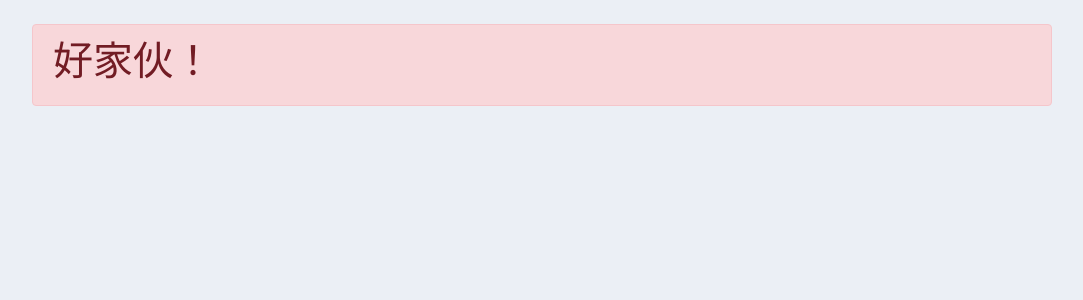
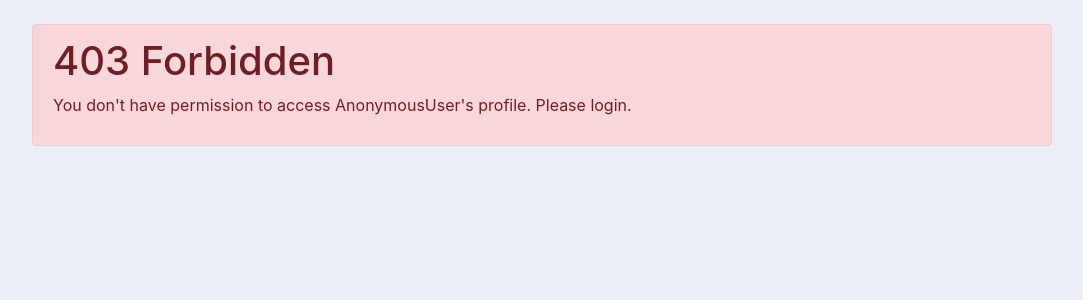
Before and after one commit to jialen2/Course_Partner_Matcher, a Django app: page /home in a window 1280 px wide; the page is wider, and only the part inside the window is pictured. Shown: the part 78-378 px from the top of that part, without its empty margins (98-1181 px from the left). Run offline with Django 3.2, Linux system fonts and the light colour scheme; some libraries are stand-ins or nearby versions.

Commit message:
updated error message

```diff
--- a/official/CoursePartnerMatcher/templates/home.html
+++ b/official/CoursePartnerMatcher/templates/home.html
@@ -26,7 +26,8 @@
     {% endfor %}
 
     <div class="alert alert-danger" style="margin-left: 130px; margin-right: 130px">
-      <h1> 好家伙！ </h1>
+      <h1>403 Forbidden</h1>
+      <p> You don't have permission to access {{request.user}}'s profile. Please login.</p>
     </div>
 
     {% block content %}
```
